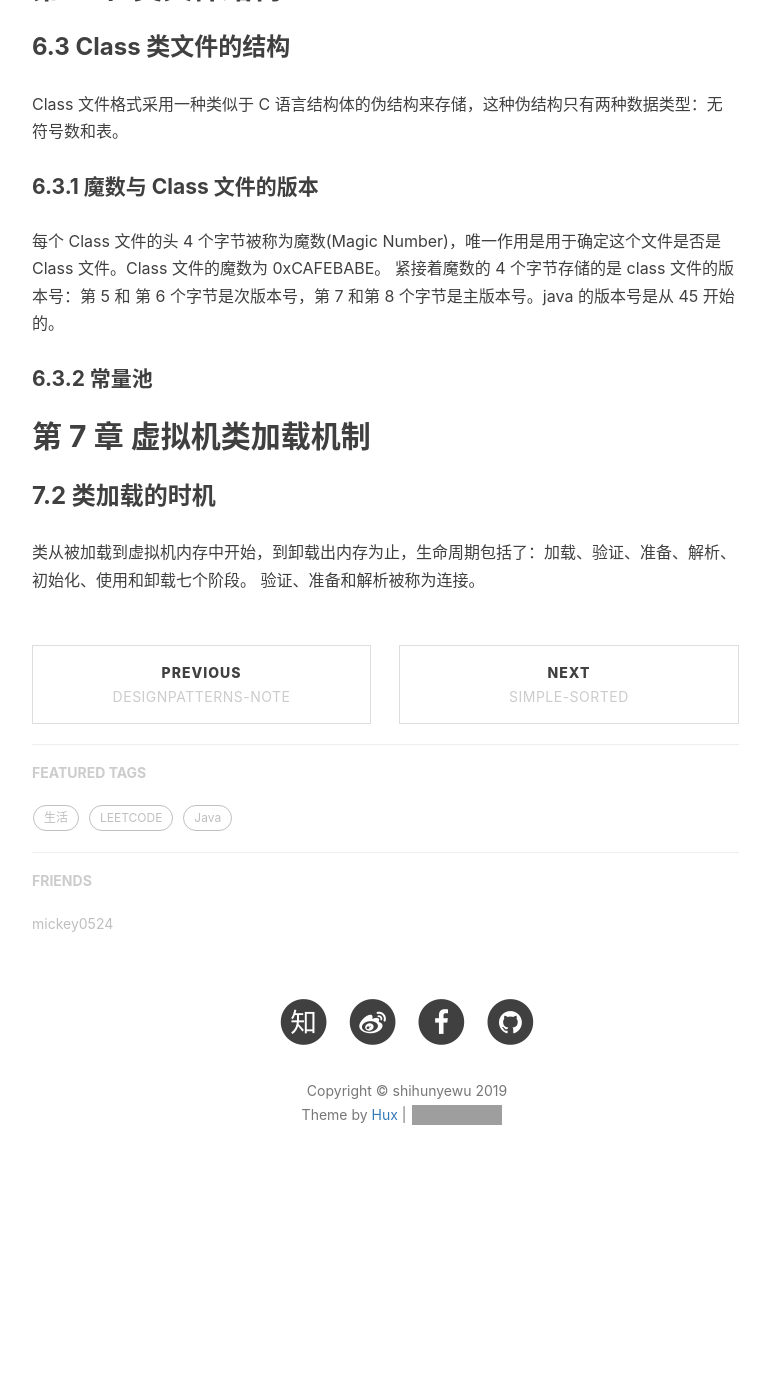
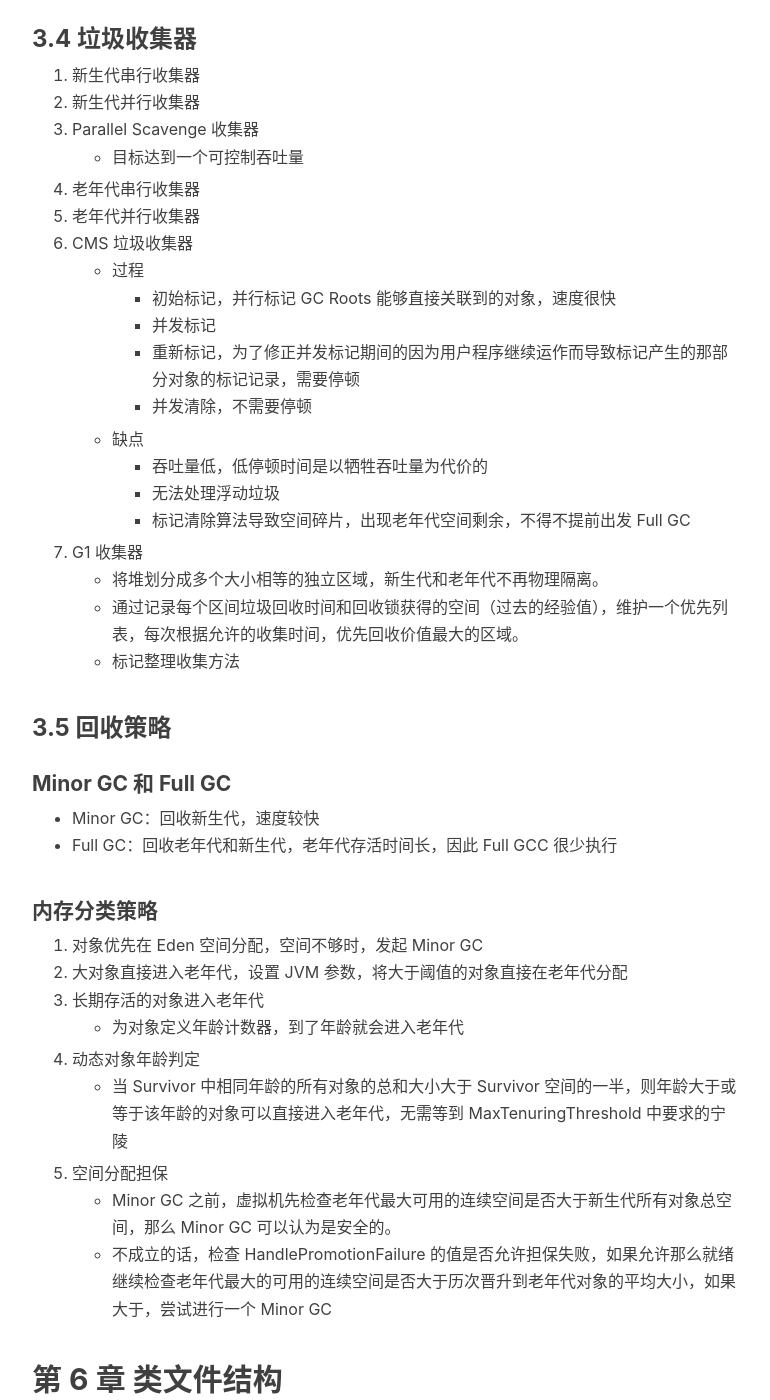
Before and after one commit to shihunyewu/shihunyewu.github.io, a Jekyll site: the page built from _posts/2018-11-17-JVM-Learn.md, in a window 1280 px wide and 1400 px high, scrolled down 3618 px. Shown: the whole window, without its empty margins (233-1003 px from the left). Built offline with Jekyll 4.4.1, drawn with Linux system fonts in a browser that asks for light colours; nearby versions of some CDN libraries; comment, search, counter and statistics services are not loaded; before the commit the page ends 4837 px from its top, so only the background shows below that; some of the changed text lies outside the part shown; grey boxes are pictures that could not be loaded.

Commit message:
添加七种垃圾收集器

```diff
--- a/_posts/2018-11-17-JVM-Learn.md
+++ b/_posts/2018-11-17-JVM-Learn.md
@@ -90,6 +90,46 @@ GC Roots 的对象作为起点，当某一个对象到 GC Roots 没有任何引
 ### 3.3 垃圾收集算法
 * 3.3.1 标记-清除算法
 * 3.3.2 复制算法
+* 3.3.3 标记-整理算法
+* 3.3.4 分代收集
+
+### 3.4 垃圾收集器
+1. 新生代串行收集器
+2. 新生代并行收集器
+3. Parallel Scavenge 收集器
+	- 目标达到一个可控制吞吐量
+4. 老年代串行收集器
+5. 老年代并行收集器
+6. CMS 垃圾收集器
+	- 过程
+        - 初始标记，并行标记 GC Roots 能够直接关联到的对象，速度很快
+        - 并发标记
+        - 重新标记，为了修正并发标记期间的因为用户程序继续运作而导致标记产生的那部分对象的标记记录，需要停顿
+        - 并发清除，不需要停顿
+	- 缺点
+		- 吞吐量低，低停顿时间是以牺牲吞吐量为代价的
+		- 无法处理浮动垃圾
+		- 标记清除算法导致空间碎片，出现老年代空间剩余，不得不提前出发 Full GC
+7. G1 收集器
+	- 将堆划分成多个大小相等的独立区域，新生代和老年代不再物理隔离。
+	- 通过记录每个区间垃圾回收时间和回收锁获得的空间（过去的经验值），维护一个优先列表，每次根据允许的收集时间，优先回收价值最大的区域。
+	- 标记整理收集方法
+
+### 3.5 回收策略
+#### Minor GC 和 Full GC
+- Minor GC：回收新生代，速度较快
+- Full GC：回收老年代和新生代，老年代存活时间长，因此 Full GCC 很少执行
+
+#### 内存分类策略
+1. 对象优先在 Eden 空间分配，空间不够时，发起 Minor GC
+2. 大对象直接进入老年代，设置 JVM 参数，将大于阈值的对象直接在老年代分配
+3. 长期存活的对象进入老年代
+	- 为对象定义年龄计数器，到了年龄就会进入老年代
+4. 动态对象年龄判定
+	- 当 Survivor 中相同年龄的所有对象的总和大小大于 Survivor 空间的一半，则年龄大于或等于该年龄的对象可以直接进入老年代，无需等到 MaxTenuringThreshold 中要求的宁陵
+5. 空间分配担保
+	- Minor GC 之前，虚拟机先检查老年代最大可用的连续空间是否大于新生代所有对象总空间，那么 Minor GC 可以认为是安全的。
+	- 不成立的话，检查 HandlePromotionFailure 的值是否允许担保失败，如果允许那么就绪继续检查老年代最大的可用的连续空间是否大于历次晋升到老年代对象的平均大小，如果大于，尝试进行一个 Minor GC
 
 
 
```
